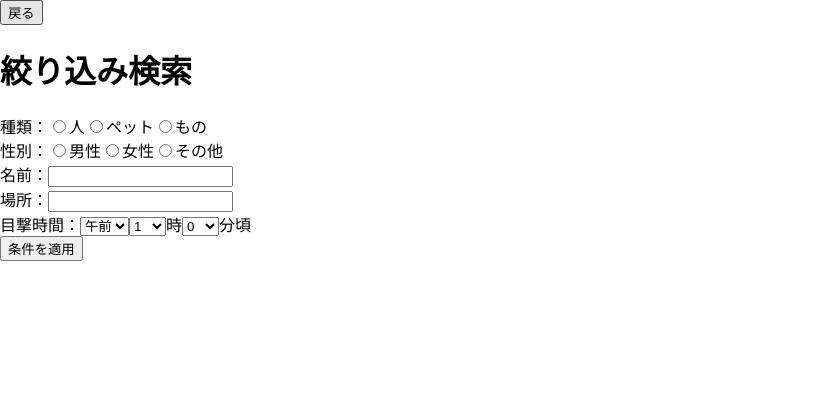
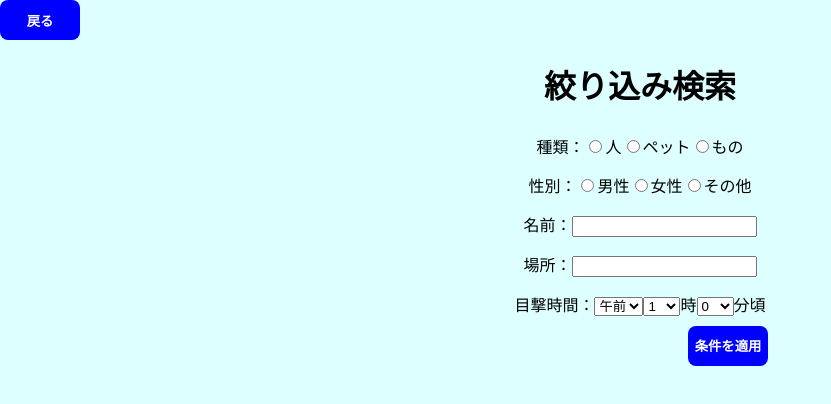
Before and after one commit to kousei4446/figare, a React (Vite) app: page /login/home/search in a window 1280 px wide. Shown: the top 404 px of the page, without its empty margins (0-831 px from the left). Built offline with nearby package versions, Linux system fonts and the light colour scheme; no server answers; the database is empty.

Commit message:
serchcss

```diff
--- /dev/null
+++ b/src/components/Home/Serch.css
@@ -0,0 +1,68 @@
+.serch-Title{
+    text-align: center;
+}
+
+.select-BackGround{
+    justify-content: center;
+    align-items: center;
+    height: 100vh;
+    background-color: #DEFFFF;
+}
+
+.select-Back{
+    width: 5rem;
+    height: 2.5rem;
+    font: 20px;
+    font-weight: bold;
+    border: none;
+    color: white;
+    background-color: blue;
+    border-radius: 8px;
+}
+
+.select-Seed{
+    text-align: center;
+    margin: 5px;
+    padding: 5px;
+}
+
+.select-Gender{
+    text-align: center;
+    margin: 5px;
+    padding: 5px;
+}
+
+.select-Name{
+    text-align: center;
+    margin: 5px;
+    padding: 5px;
+}
+
+.select-Location{
+    text-align: center;
+    margin: 5px;
+    padding: 5px;
+}
+
+.select-Time{
+    text-align: center;
+    margin: 5px;
+    padding: 5px;
+}
+
+.select-Desition{
+    color: white;
+    font: 20px;
+    font-weight: bold;
+    background-color: blue;
+    height: 2.5rem;
+    width: 5rem;
+    border-radius: 8px;
+    border: none;
+}
+
+.Desition-poji{
+    display: flex;
+    justify-content: right;
+    margin-right: 40%;
+}
--- a/src/components/Home/Serch.jsx
+++ b/src/components/Home/Serch.jsx
@@ -1,5 +1,6 @@
 import React from 'react'
 import { useNavigate } from 'react-router-dom'
+import "./Serch.css"
 
 function Serch() {
     const navigate=useNavigate()
@@ -10,9 +11,11 @@ function Serch() {
         navigate("/login/home")
     }
   return (
-    <div>
-        <button onClick={back}>戻る</button>
+    <div className='select-BackGround'>
+        <button className='select-Back' onClick={back}>戻る</button>
+        <div className='serch-Title'>
           <h1>絞り込み検索</h1>
+        </div>
         <div className='select-Seed'>
           種類：
           <input type="radio" name="kind-box" id="hito" value="hito"/>人
@@ -25,10 +28,15 @@ function Serch() {
           <input type="radio" name="gender-box" id="female" value="female"/>女性
           <input type="radio" name="gender-box" id="others" value="others"/>その他<br />
         </div>
+        <div className='select-Name'>
           名前：
           <input></input><br />
+        </div>
+        <div className='select-Location'>
           場所：
           <input></input><br />
+        </div>
+        <div className='select-Time'>
           目撃時間：
           <select className="select-AorP">
             <option value="am">午前</option>
@@ -56,7 +64,10 @@ function Serch() {
             <option value="Fourty">40</option>
             <option value="Fifty">50</option>
           </select>分頃<br />
+        </div>
+        <div className='Desition-poji'>
           <button className="select-Desition" onClick={ok}>条件を適用</button>
+        </div>
     </div>
   )
 }
```
Lines whose indentation alone changed are shown as unchanged.
